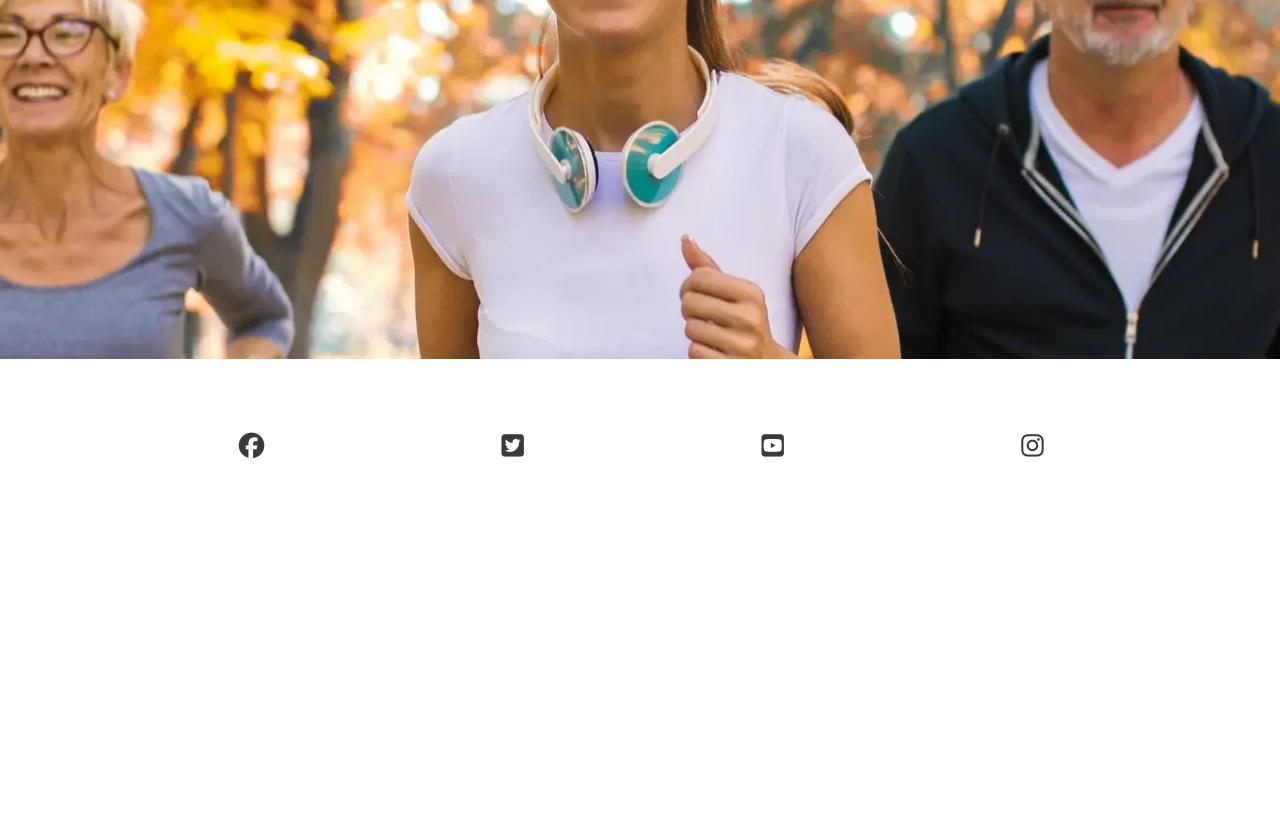
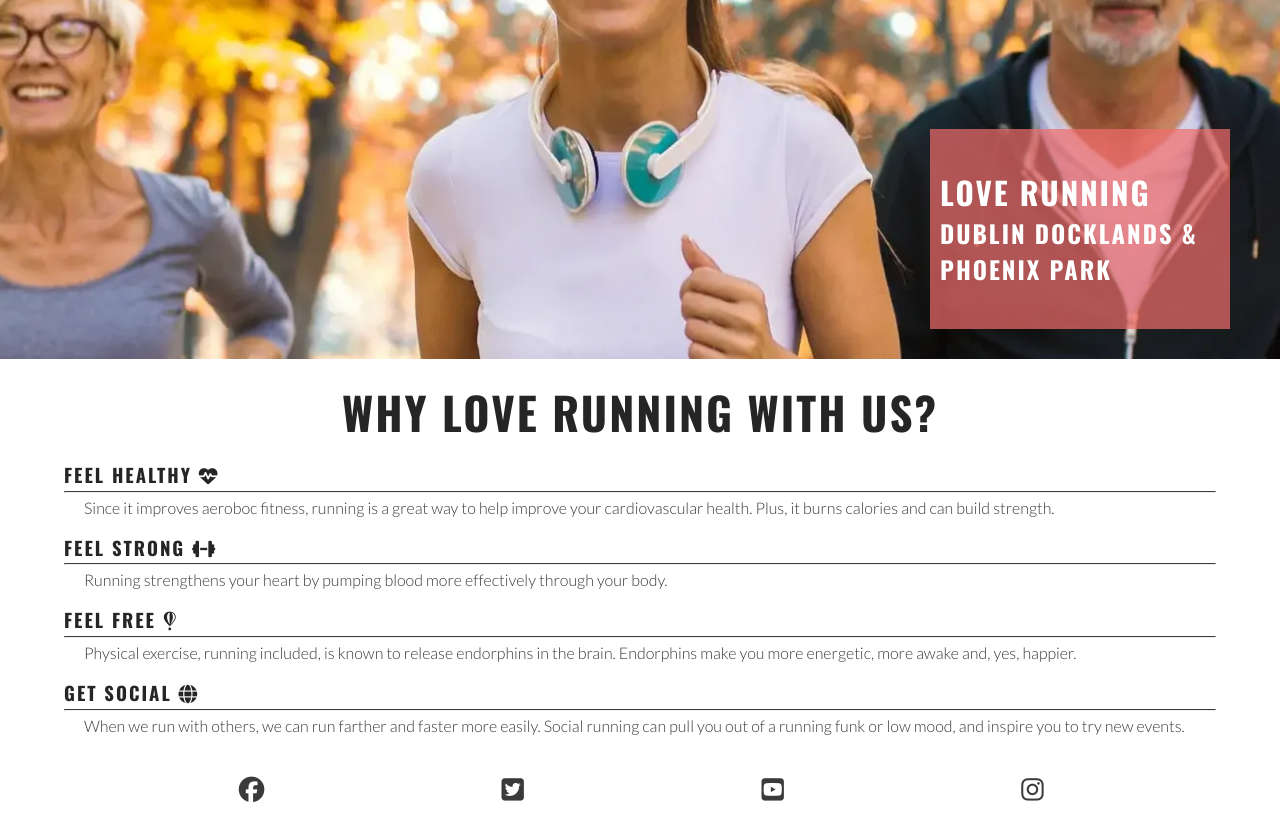
Before and after one commit to TomH131/love-running, a plain HTML site: page index.html in a window 1280 px wide. Shown: the part 320-1144 px from the top of the page. Before the commit the page ends 800 px from the top, so only its background shows below. Drawn offline with nearby package versions, Linux system fonts and the light colour scheme.

Commit message:
Adding the reasons section

```diff
--- a/assets/css/style.css
+++ b/assets/css/style.css
@@ -18,6 +18,13 @@
     font-family: 'Lato', sans-serif;
 }
 
+h1, h2, h3 {
+    font-family: 'Oswald', sans-serif;
+    text-transform: uppercase;
+    letter-spacing: 2px;
+    color: #252525;
+}
+
 /* Header */
 header {
     background-color: #ffffff;
@@ -36,12 +43,7 @@
     color: inherit;
 }
 
-h1 {
-    font-family: 'Oswald', sans-serif;
-    text-transform: uppercase;
-    letter-spacing: 2px;
-    color: #252525;
-}
+
 
 #menu {
     font-size: 110%;
@@ -94,6 +96,50 @@
     height: 600px;
     width: 100%;
     background: url("../images/hero-image.webp") no-repeat center center/cover;
+    position: relative;
+}
+
+#cover-text {
+    /* Final rgba value sets the opacity so it is semi-transparent */
+    background-color: rgba(241, 109, 107, .7);
+    font-size: 130%;
+    position: absolute;
+    bottom: 30px;
+    width: 80%;
+    min-height: 200px;
+    padding-top: 40px;
+    padding-left: 10px;
+}
+
+#cover-text > h2, #cover-text > h3 {
+    color: #ffffff;
+}
+
+/* Reasons section */
+#reasons {
+    margin: 20px auto;
+    width: 90%;
+}
+
+#reasons > h2 {
+    font-size: 280%;
+    margin-bottom: 20px;
+    text-align: center;
+}
+
+#benefits-physical > div,
+#benefits-mental > div {
+    line-height: 20px;
+    margin-bottom: 20px;
+}
+
+#benefits p {
+    padding: 0 20px;
+}
+
+#benefits hr {
+    border-top: 1px solid #3a3a3a;
+    margin: 5px 0;
 }
 
 /* Footer */
@@ -146,6 +192,12 @@
         /* Push main content down to accomodate larger header */
         margin-top: 79px;
     }
+
+    /* Hero */
+    #cover-text {
+        width: 300px;
+        right: 50px;
+    }
 }
 
 /* Larger screens (laptops and desktops 992px and up) */
--- a/index.html
+++ b/index.html
@@ -41,7 +41,44 @@
 
     <!--Main content-->
     <main>
-        <section id="hero"></section>
+        <section id="hero">
+            <div id="cover-text">
+                <h2>Love Running</h2>
+                <h3>Dublin Docklands & Phoenix Park</h3>
+            </div>
+        </section>
+        <section id="reasons">
+            <h2>Why love running with us?</h2>
+            <div id="benefits">
+                <div id="benefits-physical">
+                    <div>
+                        <h3>Feel Healthy <i class="fa-solid fa-heart-pulse"></i></h3>
+                        <hr>
+                        <p>Since it improves aeroboc fitness, running is a great way to help improve your cardiovascular
+                            health. Plus, it burns calories and can build strength.</p>
+                    </div>
+                    <div>
+                        <h3>Feel strong <i class="fa-solid fa-dumbbell"></i></h3>
+                        <hr>
+                        <p>Running strengthens your heart by pumping blood more effectively through your body.</p>
+                    </div>
+                </div>
+                <div id="benefits-mental">
+                    <div>
+                        <h3>Feel free <i class="fa-brands fa-fly"></i></h3>
+                        <hr>
+                        <p>Physical exercise, running included, is known to release endorphins in the brain. Endorphins
+                            make you more energetic, more awake and, yes, happier.</p>
+                    </div>
+                    <div>
+                        <h3>Get social <i class="fa-solid fa-globe"></i></h3>
+                        <hr>
+                        <p>When we run with others, we can run farther and faster more easily. Social running can pull
+                            you out of a running funk or low mood, and inspire you to try new events.</p>
+                    </div>
+                </div>
+            </div>
+        </section>
     </main>
 
     <!--Footer -->
```
